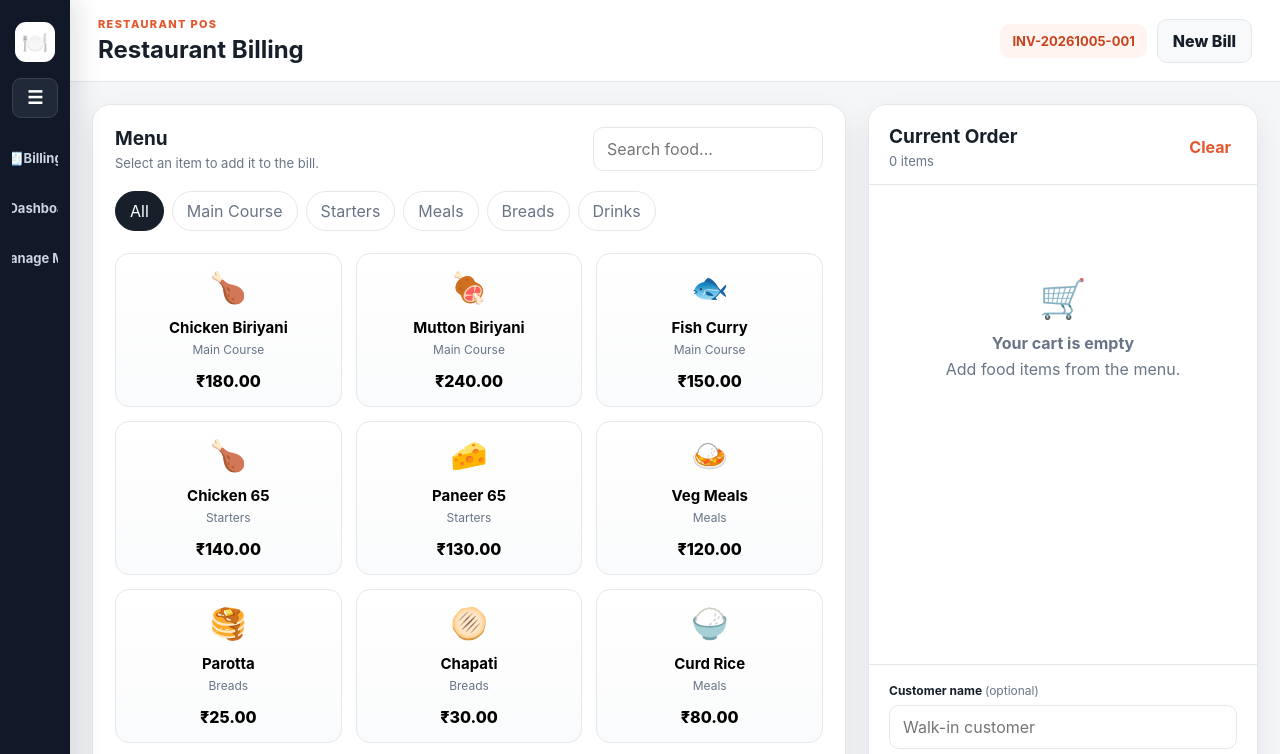
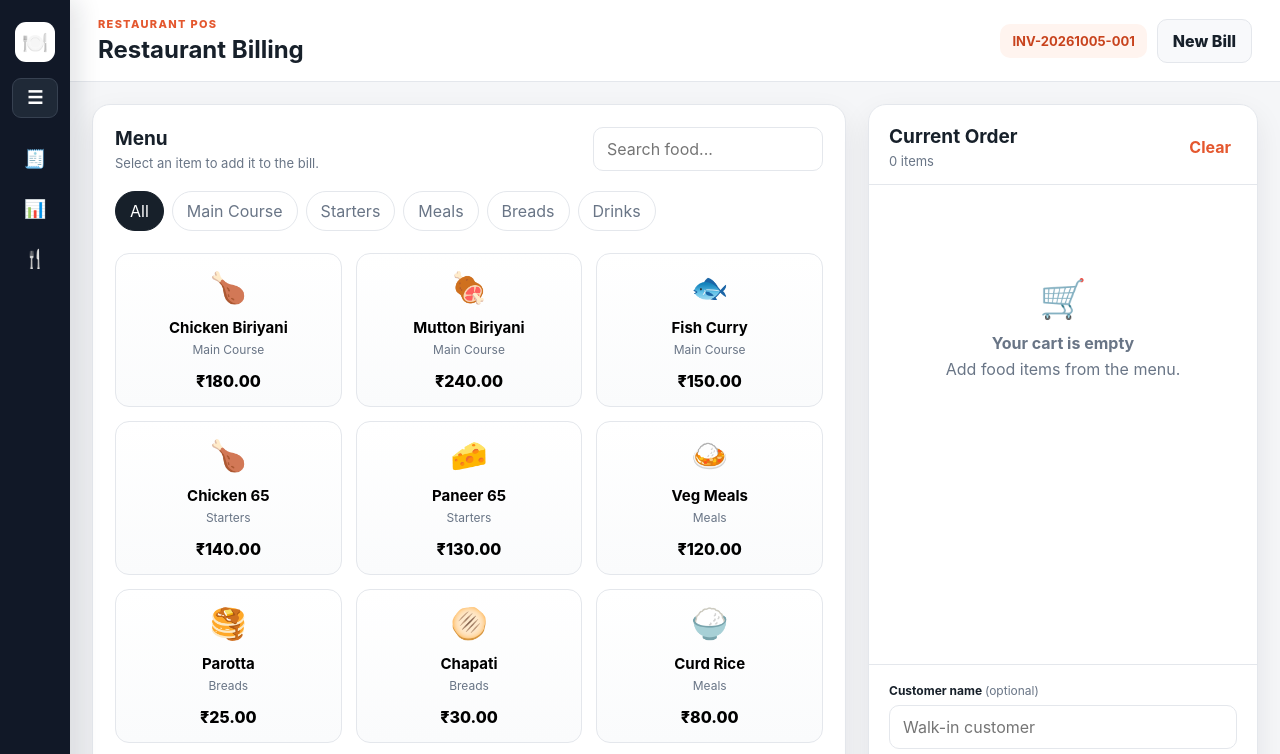
Before and after one commit to hashcloudsquare/restaurant, a plain HTML site: page index.html in a window 1280 px wide. Both pictures are taken after a click on the button "Collapse navigation". Shown: the top 754 px of the page. Drawn offline with nearby package versions, Linux system fonts and the light colour scheme; no server answers.

Commit message:
Show sidebar icons only when collapsed

```diff
--- a/styles.css
+++ b/styles.css
@@ -256,6 +256,7 @@ h2 { margin-bottom: 5px; font-size: 19px; }
 }
 .app-sidebar.collapsed .sidebar-brand-text,
 .app-sidebar.collapsed .sidebar-toggle-text,
+.app-sidebar.collapsed .sidebar-link > span:last-child,
 .app-sidebar.collapsed .sidebar-footer > span:last-child { display: none; }
 .app-sidebar.collapsed .sidebar-brand,
 .app-sidebar.collapsed .sidebar-link,
@@ -263,7 +264,18 @@ h2 { margin-bottom: 5px; font-size: 19px; }
 .app-sidebar.collapsed .sidebar-footer { justify-content: center; }
 .app-sidebar.collapsed .sidebar-brand { padding-left: 0; padding-right: 0; }
 .app-sidebar.collapsed .sidebar-toggle { padding-left: 0; padding-right: 0; }
-.app-sidebar.collapsed .sidebar-link { padding-left: 14px; padding-right: 14px; }
+.app-sidebar.collapsed .sidebar-link {
+  padding-left: 0;
+  padding-right: 0;
+  justify-content: center;
+}
+.app-sidebar.collapsed .sidebar-icon {
+  display: block;
+  width: 28px;
+  flex: 0 0 28px;
+  text-align: center;
+  font-size: 18px;
+}
 .sidebar-overlay { display: none; }
 
 .topbar, .workspace, .dashboard-shell, .management-page {
```
